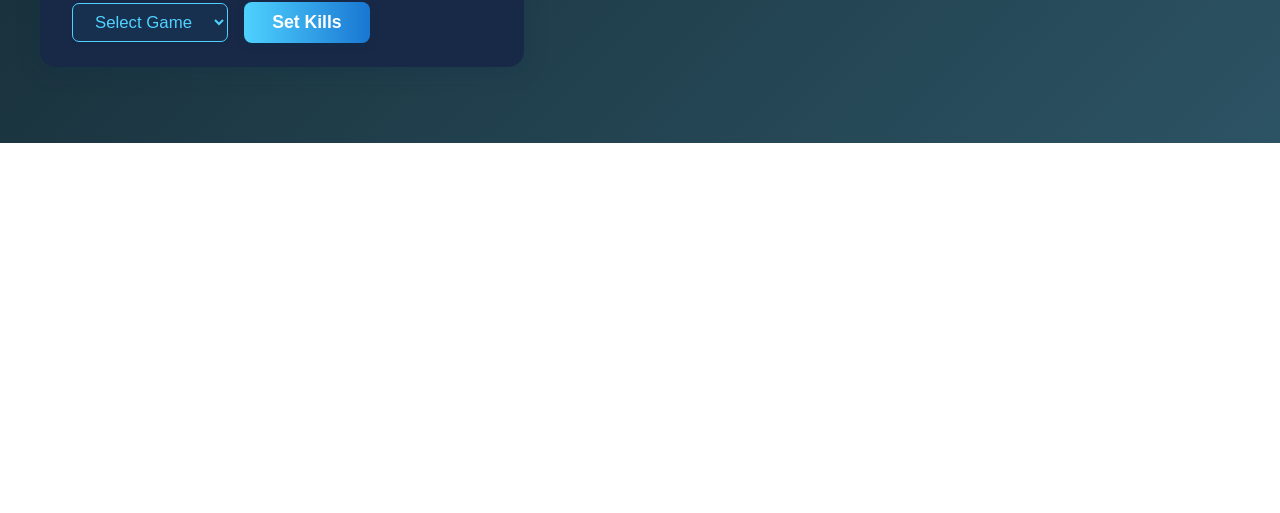
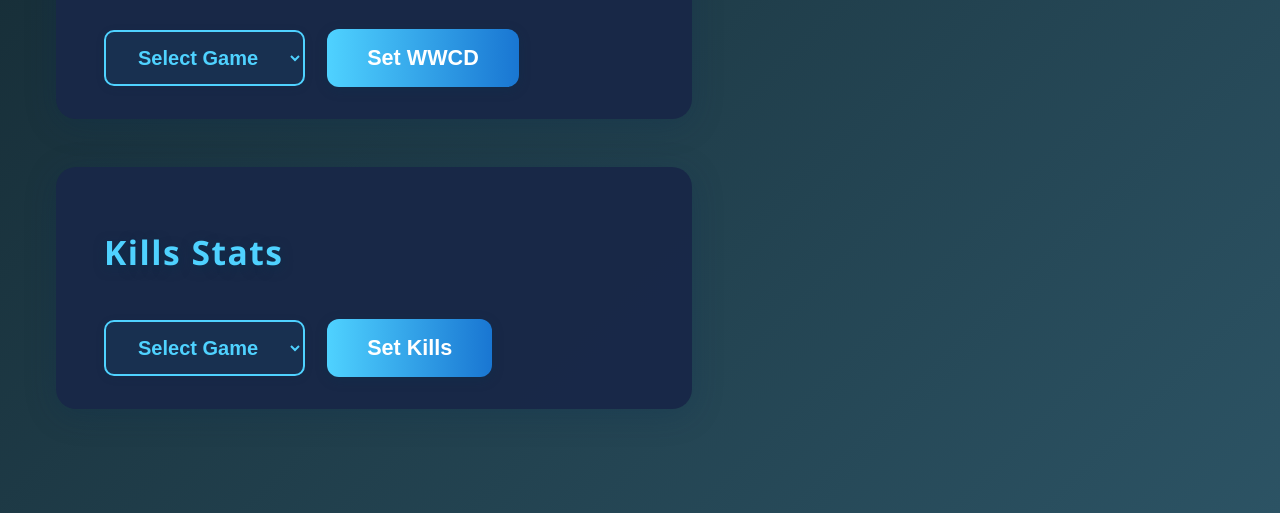
Before and after one commit to JoeOrtiz2003/live_2, a website: page public/controller.html in a window 1280 px wide. Shown: the part 761-1274 px from the top of the page. Before the commit the page ends 904 px from the top, so only its background shows below. Drawn offline with Linux system fonts and the light colour scheme.

Commit message:
Add files via upload

```diff
--- a/public/controller.html
+++ b/public/controller.html
@@ -6,70 +6,73 @@
   <style>
     body {
       font-family: 'Segoe UI', Arial, sans-serif;
-      padding: 32px;
+      padding: 48px;
       background: linear-gradient(135deg, #0f2027 0%, #2c5364 100%);
       color: #e0f7fa;
       min-height: 100vh;
     }
     .section {
       background: rgba(24, 40, 72, 0.97);
-      border-radius: 16px;
-      box-shadow: 0 4px 24px rgba(0,40,80,0.18);
-      padding: 28px 32px 24px 32px;
-      margin-bottom: 36px;
-      max-width: 420px;
+      border-radius: 20px;
+      box-shadow: 0 6px 32px rgba(0,40,80,0.22);
+      padding: 40px 48px 32px 48px;
+      margin-bottom: 48px;
+      max-width: 540px;
     }
     h1 {
-      font-size: 1.5rem;
-      font-weight: 700;
-      margin-bottom: 18px;
-      letter-spacing: 1px;
+      font-size: 2.1rem;
+      font-weight: 800;
+      margin-bottom: 28px;
+      letter-spacing: 1.5px;
       color: #4fd2ff;
-      text-shadow: 0 2px 8px #00334d88;
+      text-shadow: 0 3px 12px #00334d88;
     }
     button {
-      margin: 10px 10px 0 0;
-      padding: 10px 28px;
-      font-size: 1.1rem;
-      font-weight: 600;
+      margin: 16px 16px 0 0;
+      padding: 16px 40px;
+      font-size: 1.35rem;
+      font-weight: 700;
       border: none;
-      border-radius: 8px;
+      border-radius: 12px;
       background: linear-gradient(90deg, #4fd2ff 0%, #1976d2 100%);
       color: #fff;
       cursor: pointer;
-      box-shadow: 0 2px 8px #00334d44;
+      box-shadow: 0 3px 12px #00334d44;
       transition: background 0.2s, transform 0.1s;
     }
     button:hover {
       background: linear-gradient(90deg, #1976d2 0%, #4fd2ff 100%);
-      transform: translateY(-2px) scale(1.04);
+      transform: translateY(-3px) scale(1.06);
     }
     select {
-      margin-right: 12px;
-      padding: 8px 18px;
-      font-size: 1.05rem;
-      border-radius: 7px;
-      border: 1.5px solid #4fd2ff;
+      margin-right: 18px;
+      padding: 14px 28px;
+      font-size: 1.25rem;
+      border-radius: 10px;
+      border: 2px solid #4fd2ff;
       background: #183050;
       color: #4fd2ff;
-      font-weight: 500;
+      font-weight: 600;
       outline: none;
-      box-shadow: 0 1px 4px #00334d22;
+      box-shadow: 0 2px 8px #00334d22;
       transition: border 0.2s;
     }
     select:focus {
-      border: 2px solid #1976d2;
+      border: 2.5px solid #1976d2;
       background: #223a5e;
     }
-    @media (max-width: 600px) {
+    @media (max-width: 700px) {
       .section {
-        max-width: 98vw;
-        padding: 18px 8vw 16px 8vw;
+        max-width: 99vw;
+        padding: 22px 4vw 18px 4vw;
       }
       button, select {
         width: 100%;
-        margin: 10px 0 0 0;
-        font-size: 1rem;
+        margin: 16px 0 0 0;
+        font-size: 1.1rem;
+      }
+      h1 {
+        font-size: 1.4rem;
       }
     }
   </style>
```
